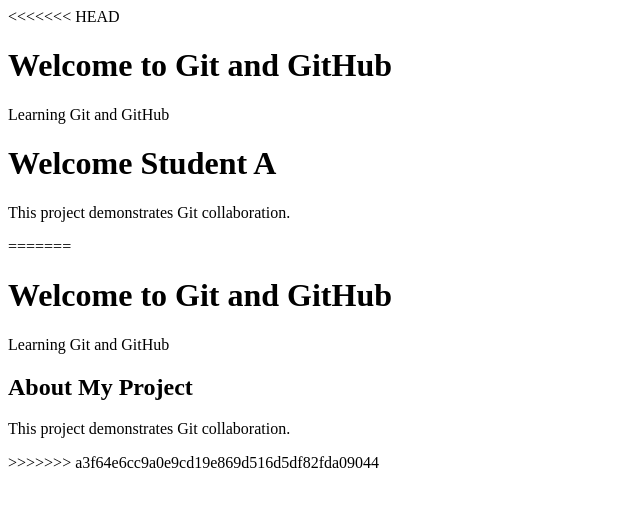
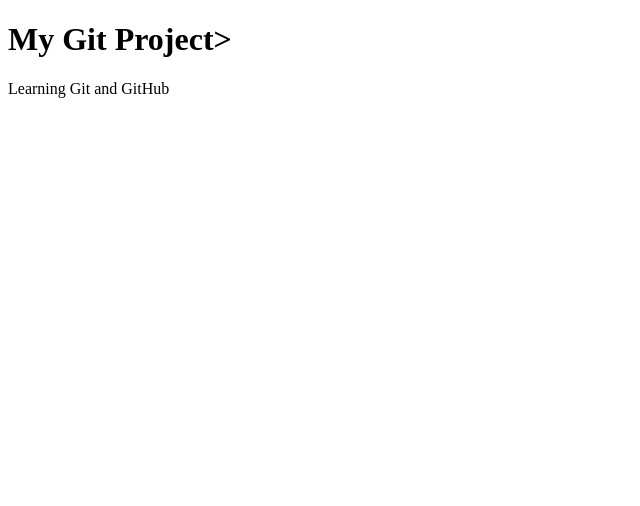
Before and after one commit to varshithaGoud/GitPractice, a plain HTML site: page index.html in a window 1280 px wide. Shown: the whole page, without its empty margins (0-640 px from the left). Drawn offline with Linux system fonts and the light colour scheme.

Commit message:
Initial commit

```diff
--- a/index.html
+++ b/index.html
@@ -1,19 +1,7 @@
 <!DOCTYPE html>
 <html>
 <body>
-<<<<<<< HEAD
- <h1>Welcome to Git and GitHub</h1>
+<h1>My Git Project></h1>
 <p>Learning Git and GitHub</p>
-
-<h1>Welcome Student A</h1>
-<p>This project demonstrates Git collaboration.</p>
-
-=======
-    <h1>Welcome to Git and GitHub</h1>
-    <p>Learning Git and GitHub</p>
-
-    <h2>About My Project</h2>
-    <p>This project demonstrates Git collaboration.</p>
->>>>>>> a3f64e6cc9a0e9cd19e869d516d5df82fda09044
 </body>
 </html>
```
